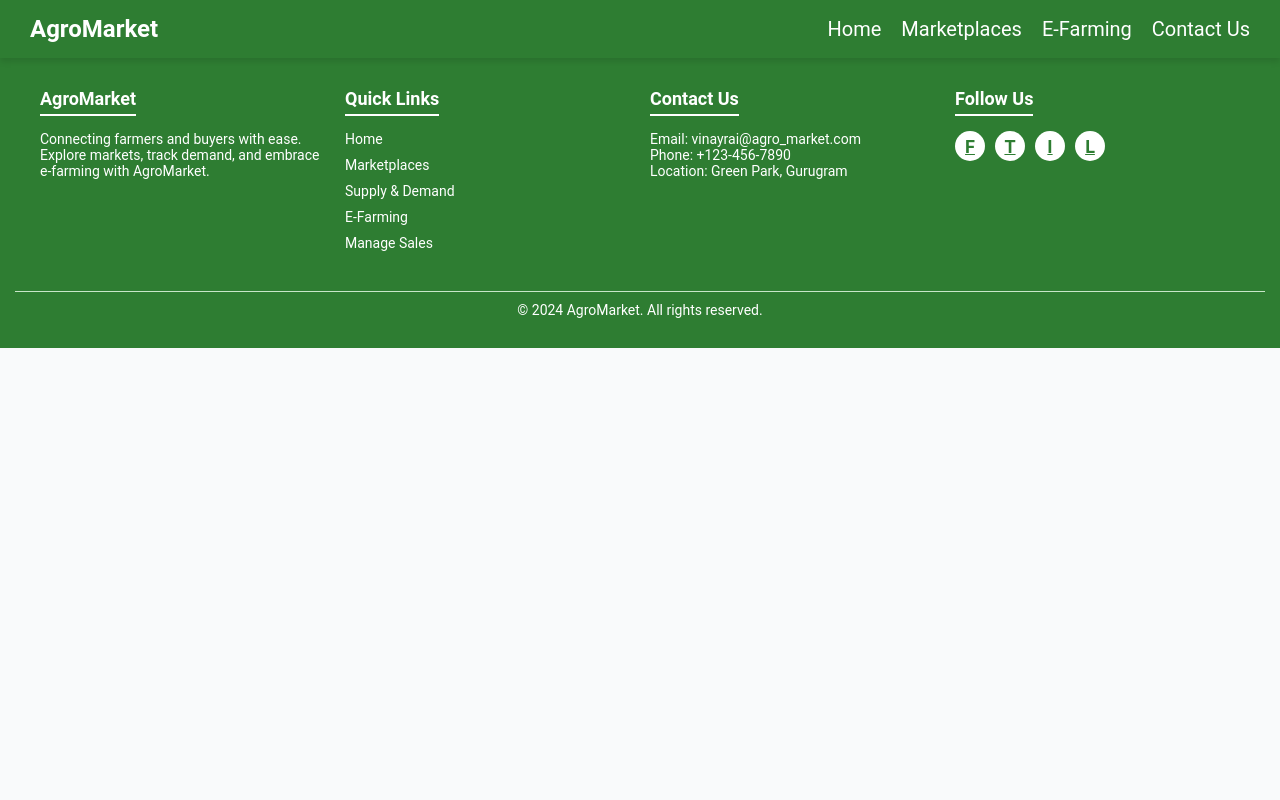
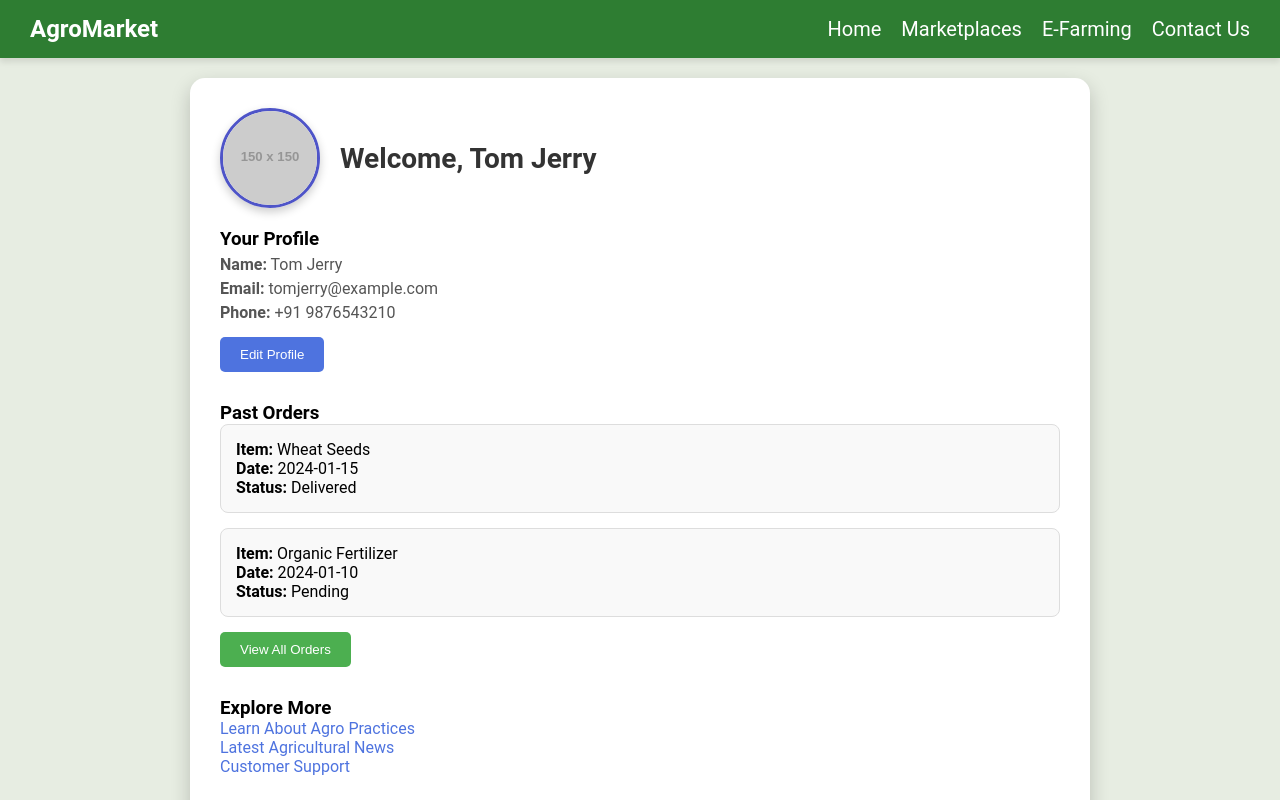
Before and after one commit to vinay961/AgroMarketing, a React (Vite) app in the folder Frontend/: page /userdashboard in a window 1280 px wide. Shown: the top 800 px of the page. Built offline with nearby package versions, Linux system fonts and the light colour scheme.

Commit message:
making dashboard page and adding smooth effect on each page

```diff
--- a/Frontend/src/App.jsx
+++ b/Frontend/src/App.jsx
@@ -8,6 +8,7 @@ import ContactUs from './components/pages/ContactUs/ContactUs.jsx';
 import EFarmingPage from './components/pages/E-Farming/E-farming.jsx';
 import LoginPage from './components/pages/Login/Login.jsx';
 import RegisterPage from './components/pages/Registration/Register.jsx';
+import UserDashboard from './components/pages/UserDashboard/UserDashboard.jsx';
 
 function App() {
   const location = useLocation(); // Hook to get the current location (URL)
@@ -22,6 +23,7 @@ function App() {
         <Route path='efarming' element={<EFarmingPage />} />
         <Route path='/login' element={<LoginPage />} />
         <Route path='/register' element={<RegisterPage />} />
+        <Route path='/userdashboard' element={<UserDashboard />} />
       </Routes>
 
       {/* Conditionally render Footer based on the current route */}
--- a/Frontend/src/components/common/Footer/Footer.css
+++ b/Frontend/src/components/common/Footer/Footer.css
@@ -8,6 +8,7 @@
     gap: 20px;
     align-items: center;
     box-shadow: 0 -4px 6px rgba(0, 0, 0, 0.1);
+    animation: fadeIn 1s ease-in-out;
   }
 
   /* Footer Content */
--- a/Frontend/src/components/pages/ContactUs/ContactUs.css
+++ b/Frontend/src/components/pages/ContactUs/ContactUs.css
@@ -17,6 +17,7 @@
     max-width: 1200px;
     width: 100%;
     box-sizing: border-box;
+    animation: fadeIn 1s ease-in-out;
 }
 
 /* Title Styling */
--- a/Frontend/src/components/pages/E-Farming/E-farming.css
+++ b/Frontend/src/components/pages/E-Farming/E-farming.css
@@ -8,6 +8,10 @@
   body {
     font-family: 'Roboto', sans-serif;
     background-color: #f9fafb;
+  }
+
+  .efarming-page{
+    animation: fadeIn 1s ease-in-out;
   }
 
   /* Header Section */
--- a/Frontend/src/components/pages/HomePage/HomePage.css
+++ b/Frontend/src/components/pages/HomePage/HomePage.css
@@ -2,6 +2,7 @@
 .home-container {
     font-family: Arial, sans-serif;
     line-height: 1.6;
+    animation: fadeIn 1s ease-in-out;
   }
 
   /* Hero Section */
--- a/Frontend/src/components/pages/Login/Login.css
+++ b/Frontend/src/components/pages/Login/Login.css
@@ -22,6 +22,7 @@
     align-items: center;
     width: 100%;
     padding: 20px;
+    animation: fadeIn 1s ease-in-out;
   }
 
   /* Login Card */
--- a/Frontend/src/components/pages/MarketPlace/MarketPlace.css
+++ b/Frontend/src/components/pages/MarketPlace/MarketPlace.css
@@ -2,6 +2,7 @@
     max-width: 1200px;
     margin: 0 auto;
     padding: 20px;
+    animation: fadeIn 1s ease-in-out;
   }
 
   .marketplace-title {
--- a/Frontend/src/components/pages/Registration/Register.css
+++ b/Frontend/src/components/pages/Registration/Register.css
@@ -22,6 +22,7 @@
     align-items: center;
     width: 100%;
     padding: 20px;
+    animation: fadeIn 1s ease-in-out;
   }
 
   /* Register Card */
--- /dev/null
+++ b/Frontend/src/components/pages/UserDashboard/UserDashboard.css
@@ -0,0 +1,150 @@
+/* General Styles */
+.dashboard-page {
+    display: flex;
+    justify-content: center;
+    align-items: center;
+    min-height: 100vh;
+    /* background: linear-gradient(to right, #4e54c8, #8f94fb); */
+    background-color: rgb(231, 237, 226);
+    padding: 20px;
+    font-family: "Roboto", sans-serif;
+  }
+
+  .dashboard-container {
+    background: #fff;
+    border-radius: 15px;
+    padding: 30px;
+    box-shadow: 0 8px 20px rgba(0, 0, 0, 0.2);
+    max-width: 900px;
+    width: 100%;
+    animation: fadeIn 1s ease-in-out;
+  }
+
+  /* Profile Header with Picture */
+  .profile-header {
+    display: flex;
+    align-items: center;
+    gap: 20px;
+    margin-bottom: 20px;
+  }
+
+  .profile-picture {
+    width: 100px;
+    height: 100px;
+    border-radius: 50%;
+    object-fit: cover;
+    border: 3px solid #4e54c8;
+    box-shadow: 0 4px 10px rgba(0, 0, 0, 0.2);
+  }
+
+  /* Title Styling */
+  .dashboard-title {
+    font-size: 28px;
+    font-weight: bold;
+    color: #333;
+  }
+
+  /* Profile Section */
+  .profile-section {
+    margin-bottom: 30px;
+  }
+
+  .profile-details p {
+    font-size: 16px;
+    color: #555;
+    margin: 5px 0;
+  }
+
+  .edit-btn {
+    margin-top: 10px;
+    padding: 10px 20px;
+    background-color: #4e73df;
+    color: #fff;
+    border: none;
+    border-radius: 5px;
+    cursor: pointer;
+    transition: background-color 0.3s ease;
+  }
+
+  .edit-btn:hover {
+    background-color: #3c5bc8;
+  }
+
+  /* Orders Section */
+  .orders-section {
+    margin-bottom: 30px;
+  }
+
+  .orders-list {
+    list-style: none;
+    padding: 0;
+  }
+
+  .order-item {
+    background: #f9f9f9;
+    padding: 15px;
+    border: 1px solid #ddd;
+    border-radius: 8px;
+    margin-bottom: 15px;
+  }
+
+  .view-orders-btn {
+    display: block;
+    margin-top: 10px;
+    padding: 10px 20px;
+    background-color: #4caf50;
+    color: #fff;
+    border: none;
+    border-radius: 5px;
+    cursor: pointer;
+    transition: background-color 0.3s ease;
+  }
+
+  .view-orders-btn:hover {
+    background-color: #45a045;
+  }
+
+  /* Extra Features Section */
+  .extra-features-section ul {
+    list-style: none;
+    padding: 0;
+  }
+
+  .extra-features-section li a {
+    color: #4e73df;
+    text-decoration: none;
+    font-size: 16px;
+  }
+
+  .extra-features-section li a:hover {
+    text-decoration: underline;
+  }
+
+  /* Logout Button */
+  .logout-btn {
+    display: block;
+    margin: 30px auto 0;
+    padding: 10px 20px;
+    background-color: #e74c3c;
+    color: #fff;
+    border: none;
+    border-radius: 5px;
+    cursor: pointer;
+    transition: background-color 0.3s ease;
+  }
+
+  .logout-btn:hover {
+    background-color: #c0392b;
+  }
+
+  /* Fade-in animation */
+  @keyframes fadeIn {
+    from {
+      opacity: 0;
+      transform: translateY(20px);
+    }
+    to {
+      opacity: 1;
+      transform: translateY(0);
+    }
+  }
--- /dev/null
+++ b/Frontend/src/components/pages/UserDashboard/UserDashboard.jsx
@@ -0,0 +1,88 @@
+import React from "react";
+import "./UserDashboard.css";
+
+function UserDashboard() {
+  const sampleUser = {
+    name: "Tom Jerry",
+    email: "tomjerry@example.com",
+    phone: "+91 9876543210",
+    profilePicture: "https://via.placeholder.com/150",
+    orders: [
+      { id: 1, item: "Wheat Seeds", date: "2024-01-15", status: "Delivered" },
+      { id: 2, item: "Organic Fertilizer", date: "2024-01-10", status: "Pending" },
+    ],
+  };
+
+  const handleLogout = () => {
+    alert("User logged out");
+  };
+
+  const handleEditProfile = () => {
+    alert("Edit Profile Clicked");
+  };
+
+  const viewOrders = () => {
+    alert("Viewing Past Orders");
+  };
+
+  return (
+    <div className="dashboard-page">
+      <div className="dashboard-container">
+        {/* User Profile Section */}
+        <section className="profile-section">
+          <div className="profile-header">
+            <img
+              src={sampleUser.profilePicture}
+              alt="Profile"
+              className="profile-picture"
+            />
+            <h2 className="dashboard-title">Welcome, {sampleUser.name}</h2>
+          </div>
+          <div className="profile-details">
+            <h3>Your Profile</h3>
+            <p><strong>Name:</strong> {sampleUser.name}</p>
+            <p><strong>Email:</strong> {sampleUser.email}</p>
+            <p><strong>Phone:</strong> {sampleUser.phone}</p>
+            <button className="btn edit-btn" onClick={handleEditProfile}>
+              Edit Profile
+            </button>
+          </div>
+        </section>
+
+        {/* Past Orders Section */}
+        <section className="orders-section">
+          <h3>Past Orders</h3>
+          <ul className="orders-list">
+            {sampleUser.orders.map((order) => (
+              <li key={order.id} className="order-item">
+                <p><strong>Item:</strong> {order.item}</p>
+                <p><strong>Date:</strong> {order.date}</p>
+                <p><strong>Status:</strong> {order.status}</p>
+              </li>
+            ))}
+          </ul>
+          <button className="btn view-orders-btn" onClick={viewOrders}>
+            View All Orders
+          </button>
+        </section>
+
+        {/* Extra Features Section */}
+        <section className="extra-features-section">
+          <h3>Explore More</h3>
+          <ul>
+            <li><a href="/learn">Learn About Agro Practices</a></li>
+            <li><a href="/news">Latest Agricultural News</a></li>
+            <li><a href="/support">Customer Support</a></li>
+          </ul>
+        </section>
+
+        {/* Logout Button */}
+        <button className="btn logout-btn" onClick={handleLogout}>
+          Logout
+        </button>
+      </div>
+    </div>
+  );
+}
+
+export default UserDashboard;
```
